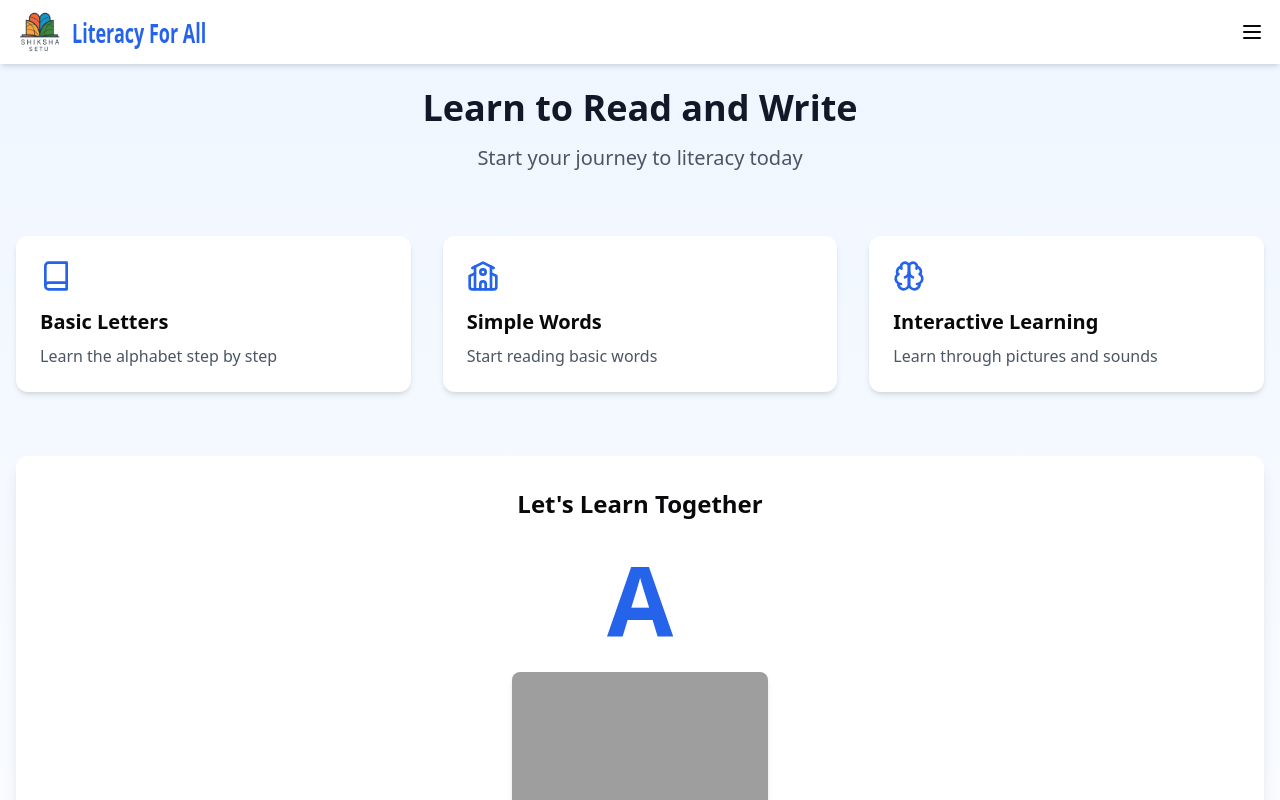
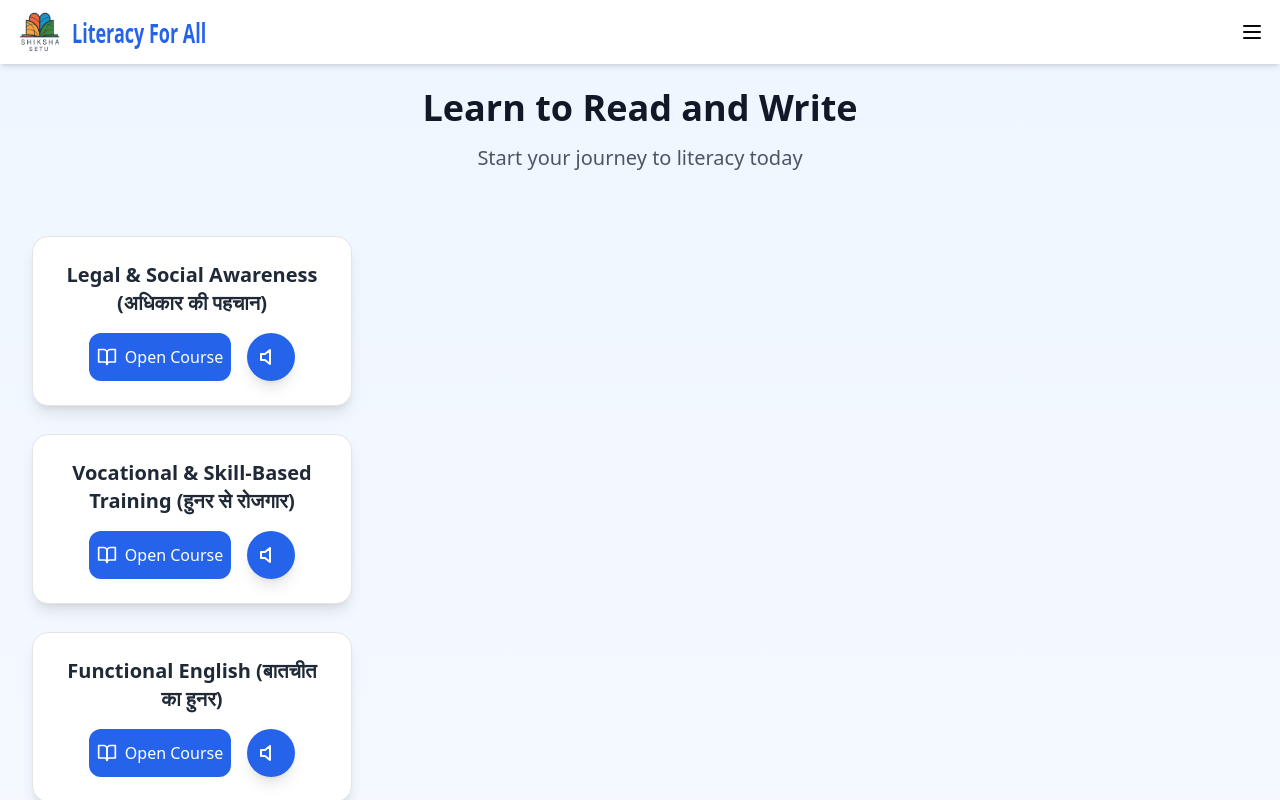
Before and after one commit to 01-Narendra/Elder-learning, a React (Vite) app: page /courses in a window 1280 px wide. Shown: the top 800 px of the page. Built offline with nearby package versions, Linux system fonts and the light colour scheme; grey boxes are pictures that could not be loaded.

Commit message:
added the new courses section

```diff
--- a/src/App.tsx
+++ b/src/App.tsx
@@ -1,6 +1,7 @@
 import { Route, Routes } from "react-router-dom";
 import { LandingPage } from "./pages/LandingPage";
 import CoursesPage from "./pages/CoursesPage";
+import ComingSoon from "./custom_components/demo";
 
 
 function App() {
@@ -10,6 +11,7 @@ function App() {
       <Routes>
         <Route path="/" element={<LandingPage />} />
         <Route path="/courses" element={<CoursesPage />} />
+        <Route path="/course/demo" element={<ComingSoon />} />
       </Routes>
     </div>
   );
--- /dev/null
+++ b/src/custom_components/demo.tsx
@@ -0,0 +1,19 @@
+import { ArrowRight } from "lucide-react";
+import React from "react";
+import { useNavigate } from "react-router-dom";
+
+const ComingSoon: React.FC = () => {
+
+    const navigate = useNavigate()
+
+  return (
+    <div className="flex flex-col items-center justify-center h-screen bg-gradient-to-r from-blue-500 to-purple-600">
+      <h1 className="text-5xl font-bold text-white animate-pulse">
+        Coming Soon...
+      </h1>
+      <button onClick={() => navigate('/courses')} className="flex bg-blue-500 border-2 border-white p-4 rounded-xl text-white items-center gap-4 text-xl flex-row mt-10"><ArrowRight className='w-5 h-5 rotate-180' /> <span>Back to Courses</span></button>
+    </div>
+  );
+};
+
+export default ComingSoon;
--- /dev/null
+++ b/src/custom_components/simpleCard.tsx
@@ -0,0 +1,42 @@
+import React from "react";
+import { Volume as VolumeUp, BookOpen } from "lucide-react";
+import { useNavigate } from "react-router-dom";
+
+interface CardProps {
+  title: string;
+}
+
+const SimpleCard: React.FC<CardProps> = ({ title }) => {
+
+    const navigate = useNavigate();
+    const speakTitle = (title: string) => {
+        const speech = new SpeechSynthesisUtterance(title);
+        speech.lang = "hi-IN"; // Set Indian accent
+        speech.rate = 1; // Adjust speed if needed
+        speech.pitch = 1;
+
+        speechSynthesis.speak(speech);
+      };
+
+  return (
+    <div className="bg-white ml-4 mb-7 shadow-lg rounded-2xl p-6 w-80 flex flex-col items-center space-y-4 border">
+      <h2 className="text-xl font-semibold text-gray-800 text-center">{title}</h2>
+
+      <div className="flex space-x-4">
+        <button onClick={() => navigate('/course/demo')} className="bg-blue-600 p-2 rounded-xl hover:bg-blue-700 text-white flex items-center">
+          <BookOpen className="w-5 h-5 mr-2" />
+          Open Course
+        </button>
+
+        <button
+            onClick={() => speakTitle(title)}
+            className="bg-blue-600 p-3 rounded-full shadow-lg"
+            >
+            <VolumeUp className="w-6 h-6 text-white" />
+            </button>
+      </div>
+    </div>
+  );
+};
+
+export default SimpleCard;
--- a/src/pages/CoursesPage.tsx
+++ b/src/pages/CoursesPage.tsx
@@ -3,6 +3,7 @@ import { Book, Volume as VolumeUp, Award, ArrowRight, School, Brain, GraduationC
 import logo from '../public/logo.png'
 import { Sheet, SheetContent, SheetTrigger } from '@/components/ui/sheet';
 import { MobileNavLink } from '@/custom_components/Navlink';
+import SimpleCard from '@/custom_components/simpleCard';
 
 
 function CoursesPage() {
@@ -224,6 +225,15 @@ const simpleWords = [
     { icon: <Brain className="w-8 h-8" />, title: 'Interactive Learning', description: 'Learn through pictures and sounds' }
   ];
 
+  const courses = [
+    { title : 'Legal & Social Awareness (अधिकार की पहचान)'},
+    { title: 'Vocational & Skill-Based Training (हुनर से रोजगार)'},
+    { title: 'Functional English (बातचीत का हुनर)'},
+    { title: 'Digital Learning (ई-शिक्षा)'},
+    { title: 'Everyday Math (गिनती ज्ञान)'},
+    { title: 'Basic Literacy Course (शब्द समर्थ)'}
+  ]
+
   const InteractiveLearningPage = () => (
     <div className="max-w-7xl mx-auto px-4 py-12">
       <div className="flex mt-10 items-center justify-between mb-8">
@@ -387,6 +397,14 @@ const simpleWords = [
         <p className="text-xl text-gray-600">Start your journey to literacy today</p>
       </div>
 
+      <div>
+        {
+          courses.map((item, index) => (
+            <SimpleCard key={index} title={item.title} />
+          ))
+        }
+      </div>
+
       <div className="grid md:grid-cols-3 gap-8 mb-16">
         {features.map((feature, index) => (
           <div
--- a/src/pages/LandingPage.tsx
+++ b/src/pages/LandingPage.tsx
@@ -17,7 +17,7 @@ const testimonials = [
   {
     name: "Ramesh, Shiksha Setu Learner",
     quote: "“At 65, I realized how much I had missed by not knowing how to read and write. Thanks to Shiksha Setu Mission, I can now read newspapers, write letters, and even sign my name with pride. Learning at this age has given me a new sense of independence and confidence. It’s never too late to start!”",
-    src: "https://plus.unsplash.com/premium_photo-1689977968861-9c91dbb16049?w=600&auto=format&fit=crop&q=60&ixlib=rb-4.0.3&ixid=M3wxMjA3fDB8MHxzZWFyY2h8NXx8bWFufGVufDB8fDB8fHww"
+    src: "https://images.unsplash.com/photo-1624140716840-5d89f311f500?w=600&auto=format&fit=crop&q=60&ixlib=rb-4.0.3&ixid=M3wxMjA3fDB8MHxzZWFyY2h8NDJ8fG1hbnxlbnwwfHwwfHx8MA%3D%3D"
   },
   {
     name: "Raj, Shiksha Setu Learner",
```
